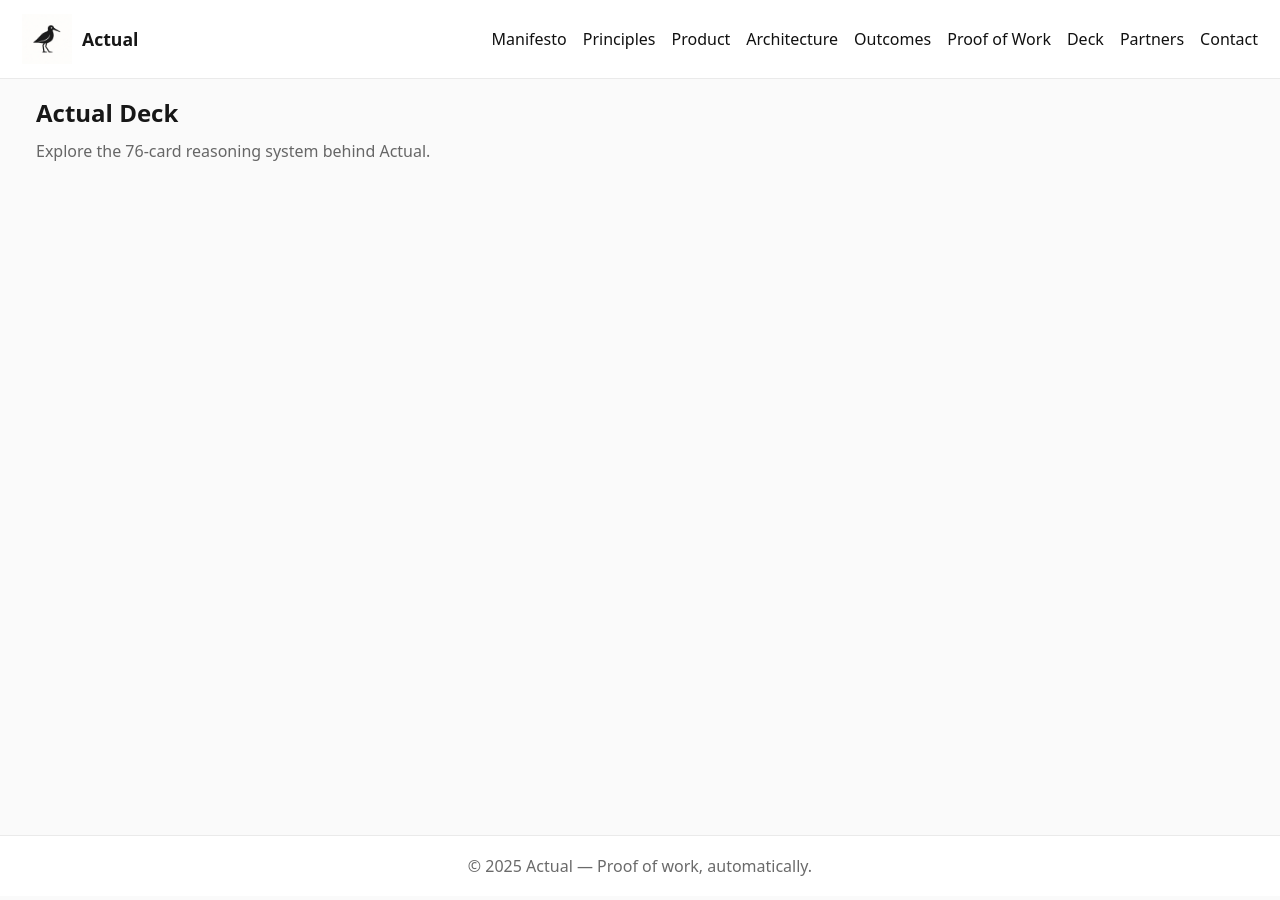
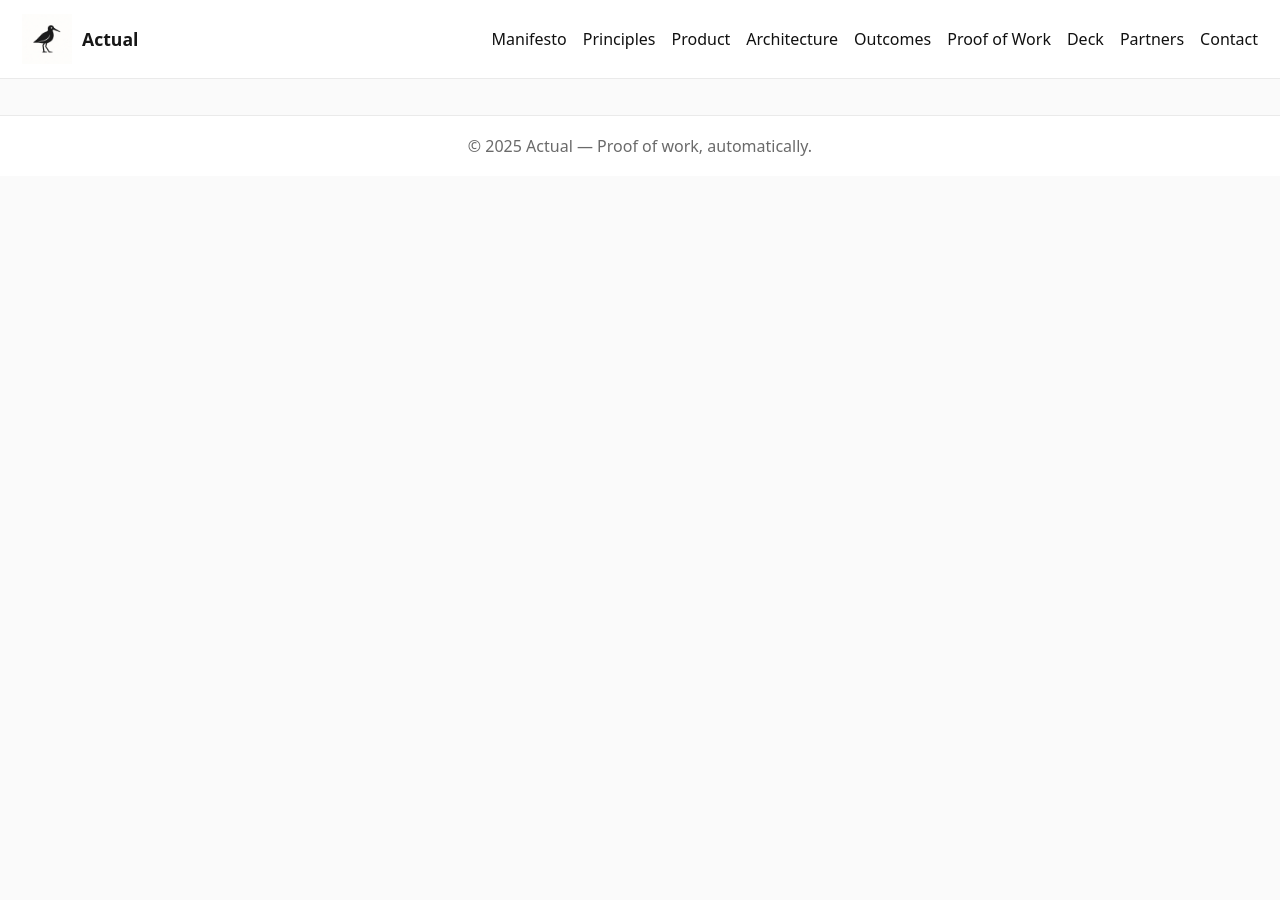
Before and after one commit to greg-e/limosa.work, a Jekyll site: the page built from pages/actual.html, in a window 1280 px wide. Built offline with Jekyll 4.4.1, drawn with Linux system fonts in a browser that asks for light colours; a script that is not in the unit is left out.

Commit message:
Update actual.html

```diff
--- a/pages/actual.html
+++ b/pages/actual.html
@@ -4,14 +4,6 @@
 permalink: /actual/
 ---
 
-<section style="min-height:80vh; padding:1rem;">
-  <h1 style="font-weight:600; font-size:1.5rem; margin-bottom:0.5rem;">Actual Deck</h1>
-  <p style="color:#666; margin-bottom:1.5rem;">Explore the 76-card reasoning system behind Actual.</p>
-
-  <!-- React mount -->
-  <div id="actual-deck"></div>
-</section>
-
-<!-- Include compiled assets -->
 <link rel="stylesheet" href="{{ '/assets/actual-deck/style.css' | relative_url }}">
+<div id="actual-deck"></div>
 <script type="module" src="{{ '/assets/actual-deck/main.js' | relative_url }}"></script>
```
